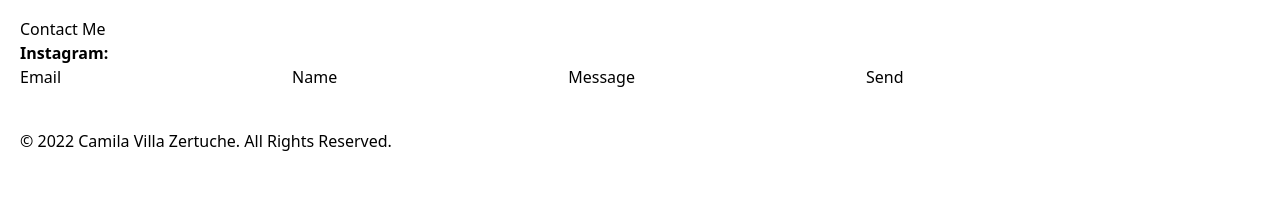
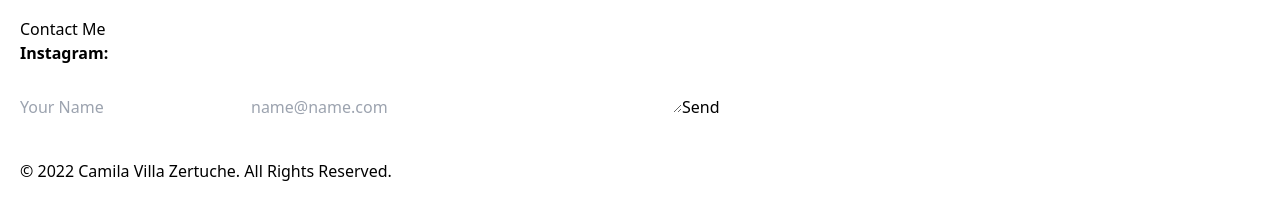
Before and after one commit to JulioMontas/camila-site, a Gatsby site: page /contact in a window 1280 px wide. Shown: the part 71-290 px from the top of the page. Built offline with nearby package versions, Linux system fonts and the light colour scheme; Gatsby itself is replaced by a stand-in of ours.

Commit message:
form debugging

```diff
--- a/src/pages/contact.js
+++ b/src/pages/contact.js
@@ -15,10 +15,10 @@ const ContactPage = () => {
 
         <div>
           <form method="post" name="contact" data-netlify="true" data-netlify-honeypot="bot-field">
-            <label>Email<input type="email" name="email" /></label>
-            <label>Name<input type="text" name="name" /></label>
-            <label>Message<input type="text" name="message" /></label>
-            <button type="submit">Send</button>
+            <input type="text" name="name" placeholder="Your Name" />
+            <input type="email" name="email" placeholder="name@name.com" />
+            <textarea type="text" name="message" />
+            <button>Send</button>
           </form>
         </div>
 
```
